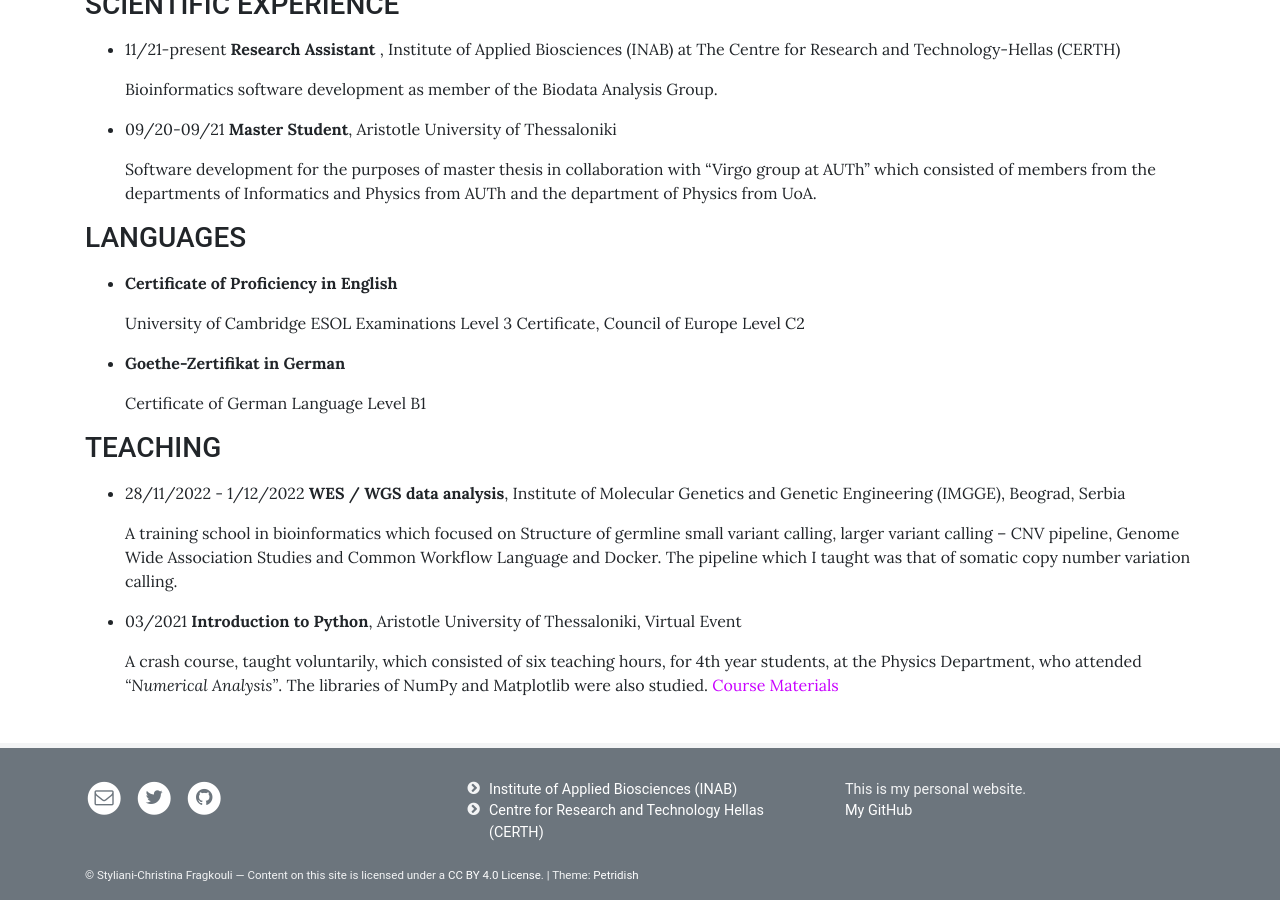
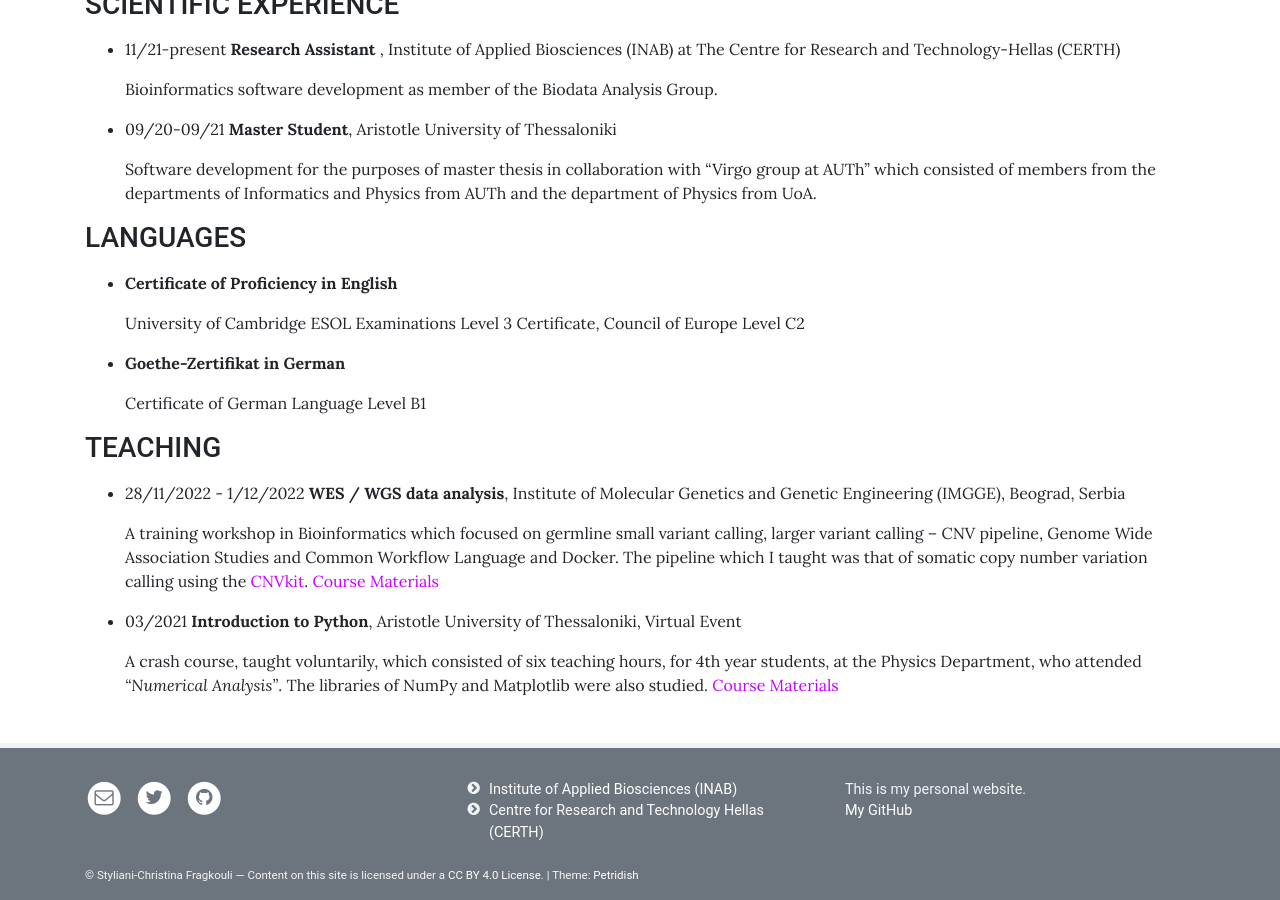
Before and after one commit to sfragkoul/sfragkoul.github.io, a Jekyll site: the page built from pages/CV.md, in a window 1280 px wide and 900 px high, scrolled down 650 px. Built offline with Jekyll 4.4.1, drawn with Linux system fonts in a browser that asks for light colours.

Commit message:
Update CV.md

```diff
--- a/pages/CV.md
+++ b/pages/CV.md
@@ -52,7 +52,7 @@ background: /assets/img/groupLogo/CV.jpg
 
 - 28/11/2022 - 1/12/2022 	**WES / WGS data analysis**, Institute of Molecular Genetics and Genetic Engineering (IMGGE), Beograd, Serbia
 
-   A training school in bioinformatics which focused on Structure of germline small variant calling, larger variant calling – CNV pipeline, Genome Wide Association Studies and Common Workflow Language and Docker. The pipeline which I taught was that of somatic copy number variation calling.
+   A training workshop in Bioinformatics which focused on germline small variant calling, larger variant calling – CNV pipeline, Genome Wide Association Studies and Common Workflow Language and Docker. The pipeline which I taught was that of somatic copy number variation calling using the [CNVkit](https://cnvkit.readthedocs.io/en/stable/). [Course Materials](https://github.com/BiodataAnalysisGroup/IMGGE-WES-WGS-data-analysis-workshop)
 
 
 - 03/2021 	**Introduction to Python**, Aristotle University of Thessaloniki, Virtual Event
```
